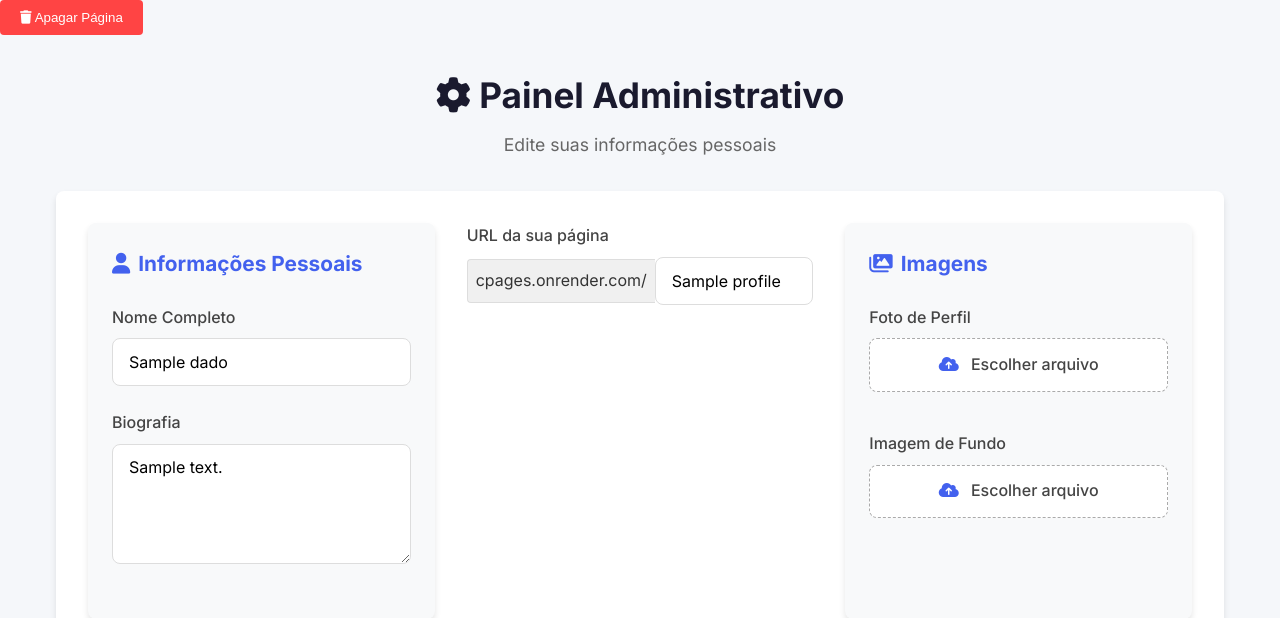
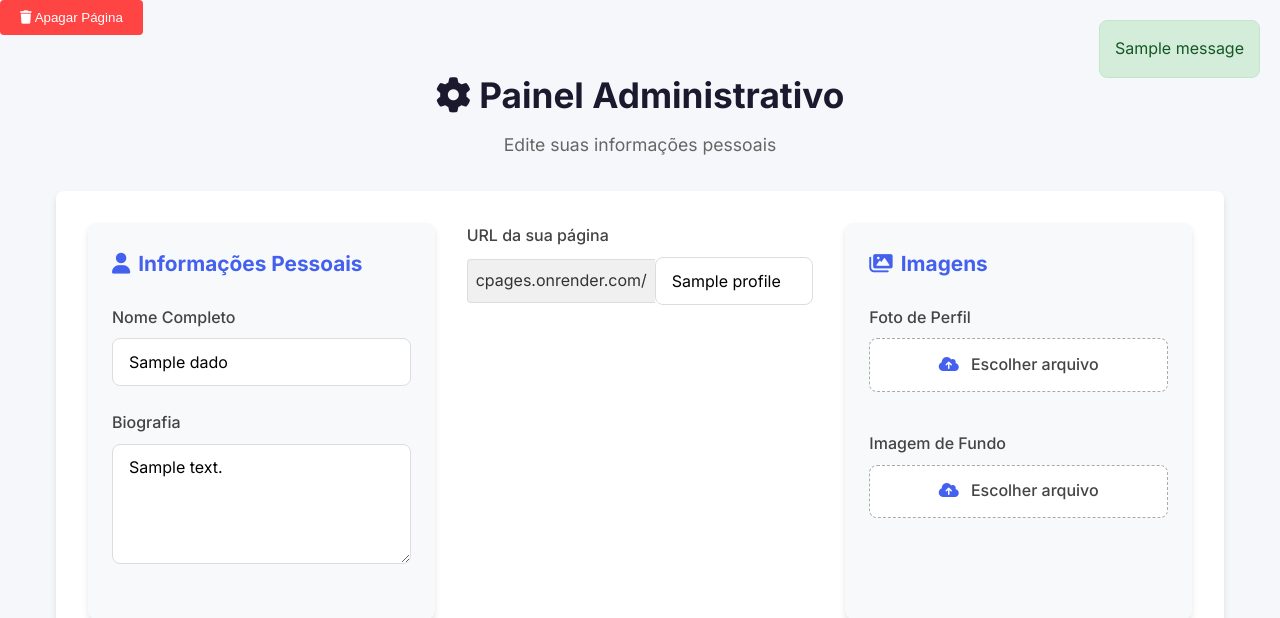
Before and after one commit to cayo-pereira/meu-linktree, a Flask app: template templates/admin.html in a window 1280 px wide. Shown: the top 618 px of the page. Run offline with Flask 3, Linux system fonts and the light colour scheme; the template is opened without the code that fills it: most values are stand-ins (such as "Sample title", 1, 10 or a date in 2020); one stand-in notice (Sample message) is shown.

Commit message:
atualizações tentativa

```diff
--- a/app.py
+++ b/app.py
@@ -1,4 +1,4 @@
-from flask import Flask, render_template, request, redirect, session, url_for, abort, jsonify
+from flask import Flask, render_template, request, redirect, session, url_for, abort, jsonify, flash
 from werkzeug.utils import secure_filename
 from dotenv import load_dotenv
 from supabase import create_client, Client
@@ -248,65 +248,67 @@ def admin_panel(username):
     if 'user_id' not in session:
         return redirect(url_for('login'))
 
-    # Busca os dados atuais do usuário
-    res = supabase.table('usuarios').select('*').eq('id', session['user_id']).execute()
-    user_data = res.data[0] if res.data else None
+    try:
+        # Busca dados atuais (com tratamento de erro)
+        res = supabase.table('usuarios').select('*').eq('id', session['user_id']).execute()
+        if not res.data:
+            logger.error(f"Usuário não encontrado: {session['user_id']}")
+            abort(404)
 
-    if not user_data or user_data['profile'] != username:
-        abort(403)
+        user_data = res.data[0]
 
-    if request.method == 'POST':
-        try:
-            # Processa os dados do formulário
+        if user_data['profile'] != username:
+            abort(403)
+
+        if request.method == 'POST':
             update_data = {
-                'nome': request.form.get('nome'),
-                'profile': request.form.get('profile'),
-                'bio': request.form.get('bio'),
-                'instagram': request.form.get('instagram'),
-                'linkedin': request.form.get('linkedin'),
-                'github': request.form.get('github'),
-                'whatsapp': request.form.get('whatsapp'),
-                'curriculo': request.form.get('curriculo'),
-                'email': request.form.get('email')
+                'nome': request.form.get('nome', user_data['nome']),
+                'profile': request.form.get('profile', user_data['profile']),
+                'bio': request.form.get('bio', user_data['bio']),
+                'instagram': request.form.get('instagram', user_data['instagram']),
+                'linkedin': request.form.get('linkedin', user_data['linkedin']),
+                'github': request.form.get('github', user_data['github']),
+                'whatsapp': request.form.get('whatsapp', user_data['whatsapp']),
+                'curriculo': request.form.get('curriculo', user_data['curriculo']),
+                'email': request.form.get('email', user_data['email'])
             }
 
-            # Processamento de arquivos (foto e background)
+            # Processamento de arquivos (mantido igual)
             if 'foto_upload' in request.files:
                 foto = request.files['foto_upload']
                 if foto and arquivo_permitido(foto.filename):
                     filename = secure_filename(foto.filename)
-                    foto.save(os.path.join(app.config['UPLOAD_FOLDER'], filename))
+                    foto_path = os.path.join(app.config['UPLOAD_FOLDER'], filename)
+                    foto.save(foto_path)
                     update_data['foto'] = f"uploads/{filename}"
 
-            if 'background_upload' in request.files:
-                background = request.files['background_upload']
-                if background and arquivo_permitido(background.filename):
-                    filename = secure_filename(background.filename)
-                    background.save(os.path.join(app.config['UPLOAD_FOLDER'], filename))
-                    update_data['background'] = f"uploads/{filename}"
+            # DEBUG: Log dos dados
+            logger.info(f"Dados para atualização: {update_data}")
 
-            # Atualiza no Supabase
-            supabase.table('usuarios').update(update_data).eq('id', session['user_id']).execute()
+            # Atualização no Supabase
+            response = supabase.table('usuarios').update(update_data).eq('id', session['user_id']).execute()
 
-            # Atualiza a sessão se o profile mudou
-            if 'profile' in update_data:
-                session['profile'] = update_data['profile']
-                return redirect(url_for('admin_panel', username=update_data['profile']))
+            if not response.data:
+                logger.error(f"Falha na atualização: {response}")
+                flash("❌ Erro ao salvar as alterações", "error")
+            else:
+                logger.info(f"Atualização bem-sucedida: {response.data}")
 
-            logger.info(f"Atualizando dados: {update_data}")
-            response = supabase.table('usuarios').update(update_data).eq('id', session['user_id']).execute()
-            logger.info(f"Resposta do Supabase: {response}")
+                # Atualiza session se profile mudou
+                new_profile = update_data.get('profile')
+                if new_profile and new_profile != username:
+                    session['profile'] = new_profile
+                    return redirect(url_for('admin_panel', username=new_profile))
 
-            # Verifique se os dados foram realmente atualizados
-            updated_user = supabase.table('usuarios').select('*').eq('id', session['user_id']).execute()
-            logger.info(f"Dados após atualização: {updated_user.data[0] if updated_user.data else None}")
+                flash("✅ Alterações salvas com sucesso!", "success")
 
-        except Exception as e:
-            logger.error(f"Erro ao atualizar: {str(e)}")
+                # Recarrega os dados atualizados
+                res = supabase.table('usuarios').select('*').eq('id', session['user_id']).execute()
+                user_data = res.data[0]
 
-        except Exception as e:
-            logger.error(f"Erro ao atualizar perfil: {str(e)}")
-            abort(500)
+    except Exception as e:
+        logger.error(f"Erro no painel admin: {str(e)}", exc_info=True)
+        flash("⚠️ Erro interno no servidor", "error")
 
     return render_template('admin.html', dados=user_data)
 
--- a/static/admin.css
+++ b/static/admin.css
@@ -313,3 +313,35 @@ body {
     font-size: 1.5rem;
   }
 }
+
+/* Adicione no final do arquivo */
+.flash-messages {
+    position: fixed;
+    top: 20px;
+    right: 20px;
+    z-index: 1000;
+}
+
+.alert {
+    padding: 15px;
+    border-radius: var(--border-radius);
+    margin-bottom: 1rem;
+    animation: slideIn 0.3s ease-out;
+}
+
+.alert-success {
+    background-color: #d4edda;
+    color: #155724;
+    border: 1px solid #c3e6cb;
+}
+
+.alert-error {
+    background-color: #f8d7da;
+    color: #721c24;
+    border: 1px solid #f5c6cb;
+}
+
+@keyframes slideIn {
+    from { transform: translateX(100%); }
+    to { transform: translateX(0); }
+}
--- a/templates/admin.html
+++ b/templates/admin.html
@@ -9,6 +9,19 @@
   <link rel="stylesheet" href="https://cdnjs.cloudflare.com/ajax/libs/font-awesome/6.0.0-beta3/css/all.min.css">
 </head>
 <body>
+
+  <div class="flash-messages">
+    {% with messages = get_flashed_messages(with_categories=true) %}
+        {% if messages %}
+            {% for category, message in messages %}
+                <div class="alert alert-{{ category }}">
+                    {{ message }}
+                </div>
+            {% endfor %}
+        {% endif %}
+    {% endwith %}
+</div>
+
   <form method="POST" action="/delete_page" onsubmit="return confirm('Tem certeza?')">
     <button type="submit" class="btn-delete">
       <i class="fas fa-trash"></i> Apagar Página
```
